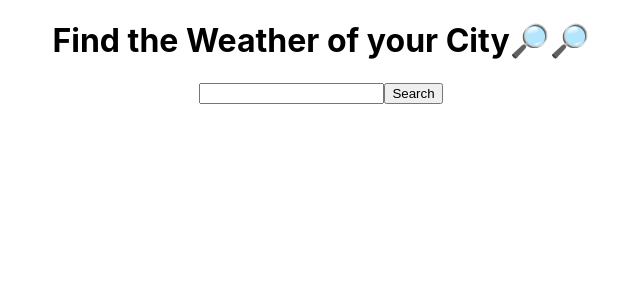
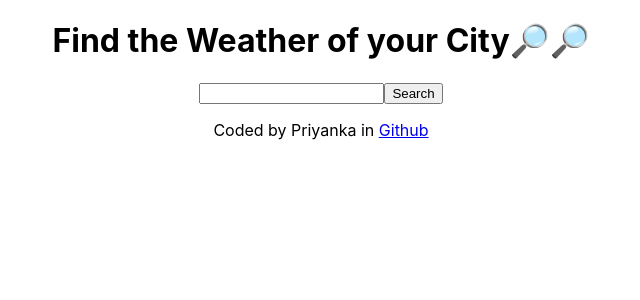
Before and after one commit to coolanjali/performance, a React (Create React App) app: page / in a window 1280 px wide. Shown: the top 300 px of the page, without its empty margins (319-959 px from the left). Built offline with nearby package versions, Linux system fonts and the light colour scheme.

Commit message:
added github link

```diff
--- a/src/App.js
+++ b/src/App.js
@@ -5,6 +5,7 @@ function App() {
     <div className="App">
       <h1>Find the Weather of your City🔎🔎</h1>
       <Weather/>
+      <p>Coded by Priyanka in <a href="https://github.com/coolanjali/performance">Github</a></p>
     </div>
   );
 }
```
